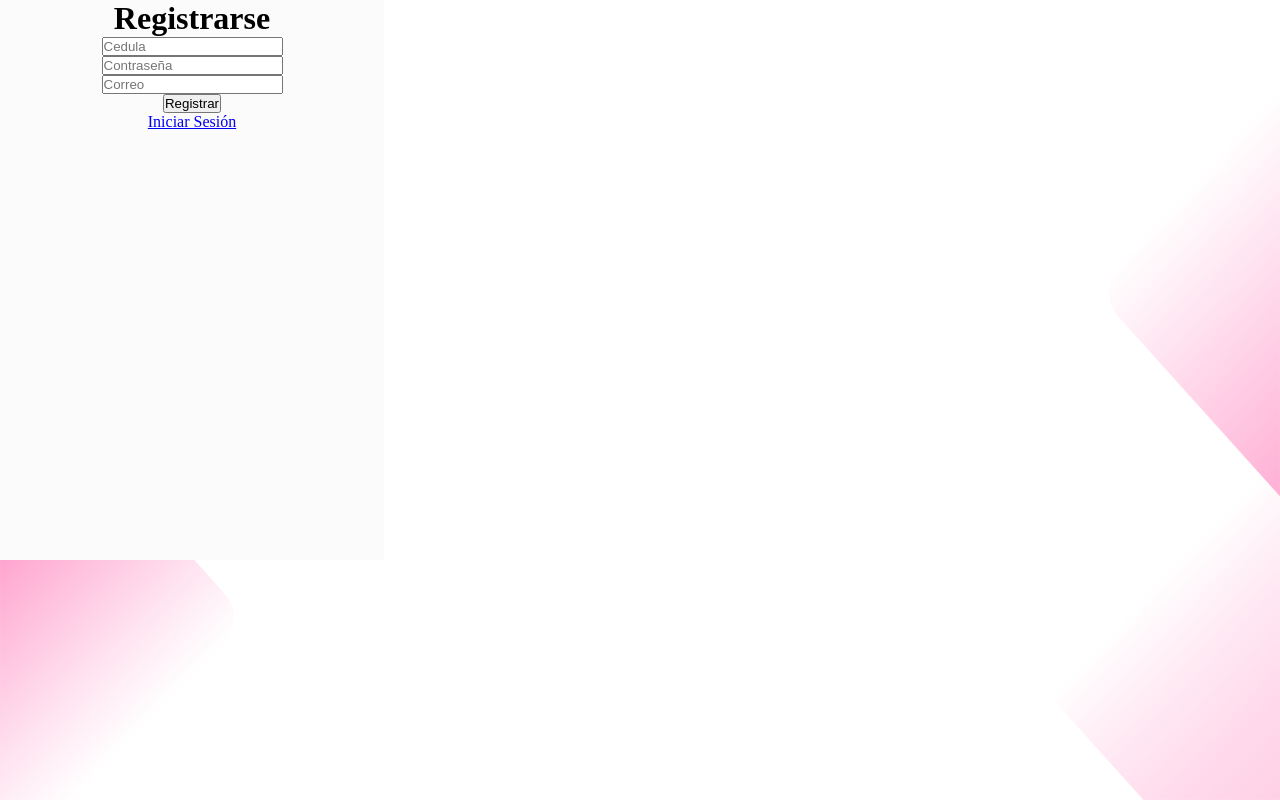
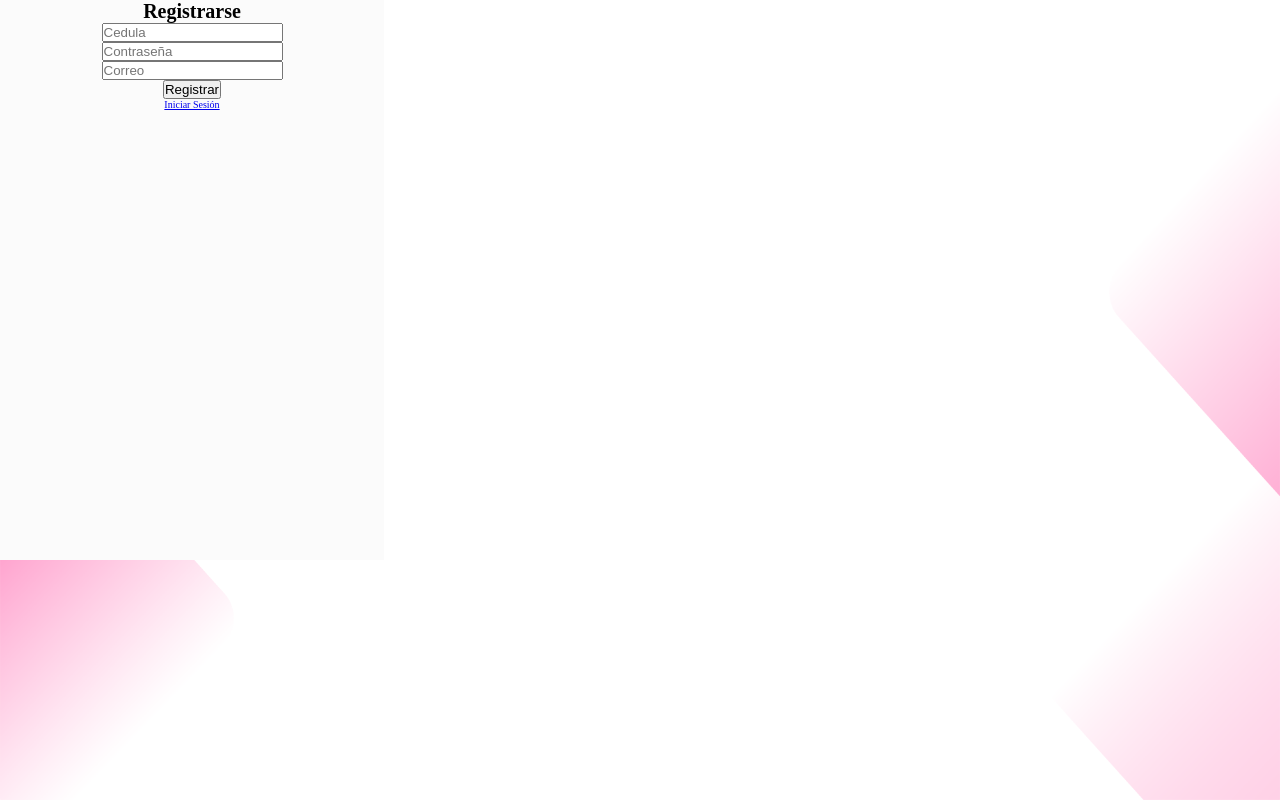
Before and after one commit to Emcahell/imaf-project, a PHP site: page /register.html in a window 1280 px wide. Run offline with PHP 8.4, Linux system fonts and the light colour scheme.

Commit message:
tamaños fuentes

```diff
--- a/styles/globals.css
+++ b/styles/globals.css
@@ -12,12 +12,14 @@
 
     /* Font Family */
     --font-family: 'Montserrat', sans-serif;
-    --font-size: 62,5%;
+    --font-size: 62.5%;
+    --font-button: 1.6rem;
+    --font-links: 1.2rem;
 
     /* Medidas */
     --width: 30%;
     --height: 70%;
-    --border-login: 3px;
+    --border-login: 3px solid #cbcbcb;
     --border-radius-login: 24px;
 
 }
--- a/styles/register.css
+++ b/styles/register.css
@@ -16,10 +16,17 @@
 
     /* Font Family */
     --font-family: 'Montserrat', sans-serif;
+    --font-size: 62.5%;
+
+    /* Medidas */
+    --width: 30%;
+    --height: 70%;
+    --border-login: 3px;
+    --border-radius-login: 24px;
 }
 
 html{
-    font-size: 62,5%;
+    font-size: 62.5%;
 }
 
 body{
@@ -43,4 +50,5 @@ body{
     align-items: center;
     flex-direction: column;
     background-color: var(--background-color);
+    border:
 }
```
